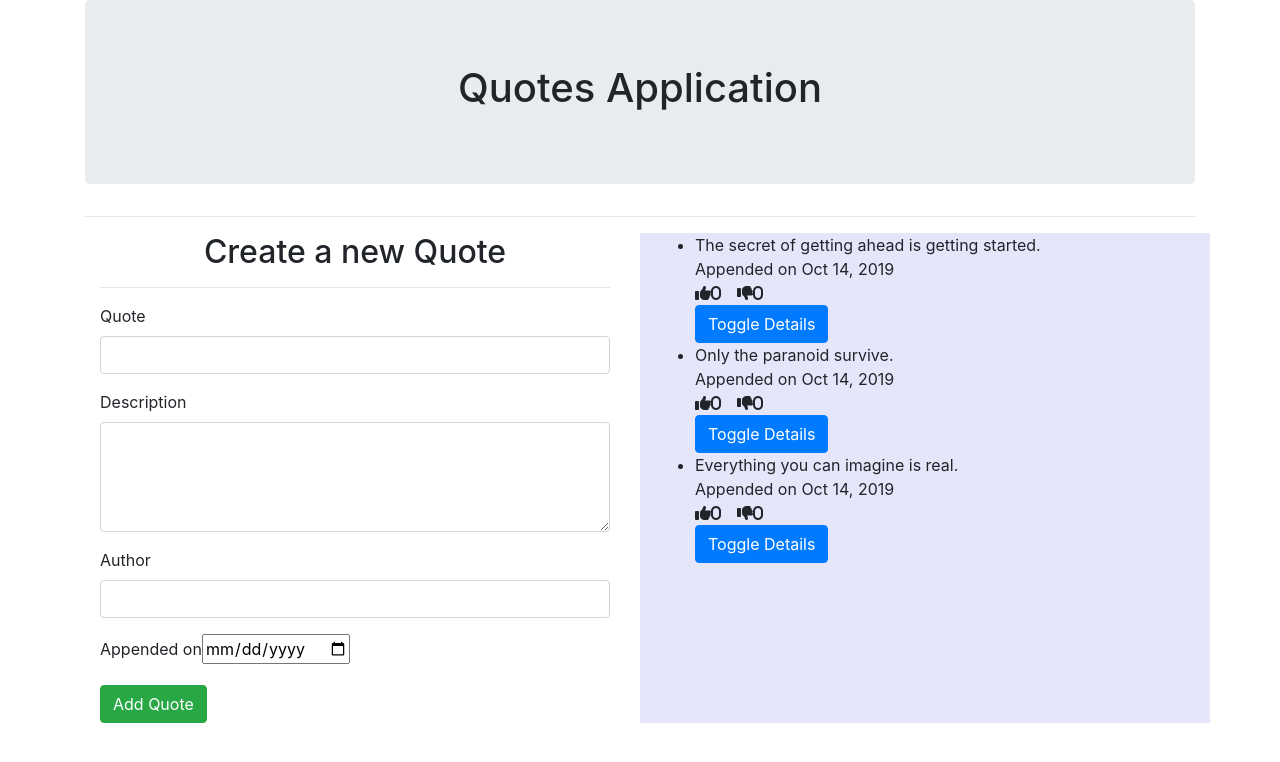
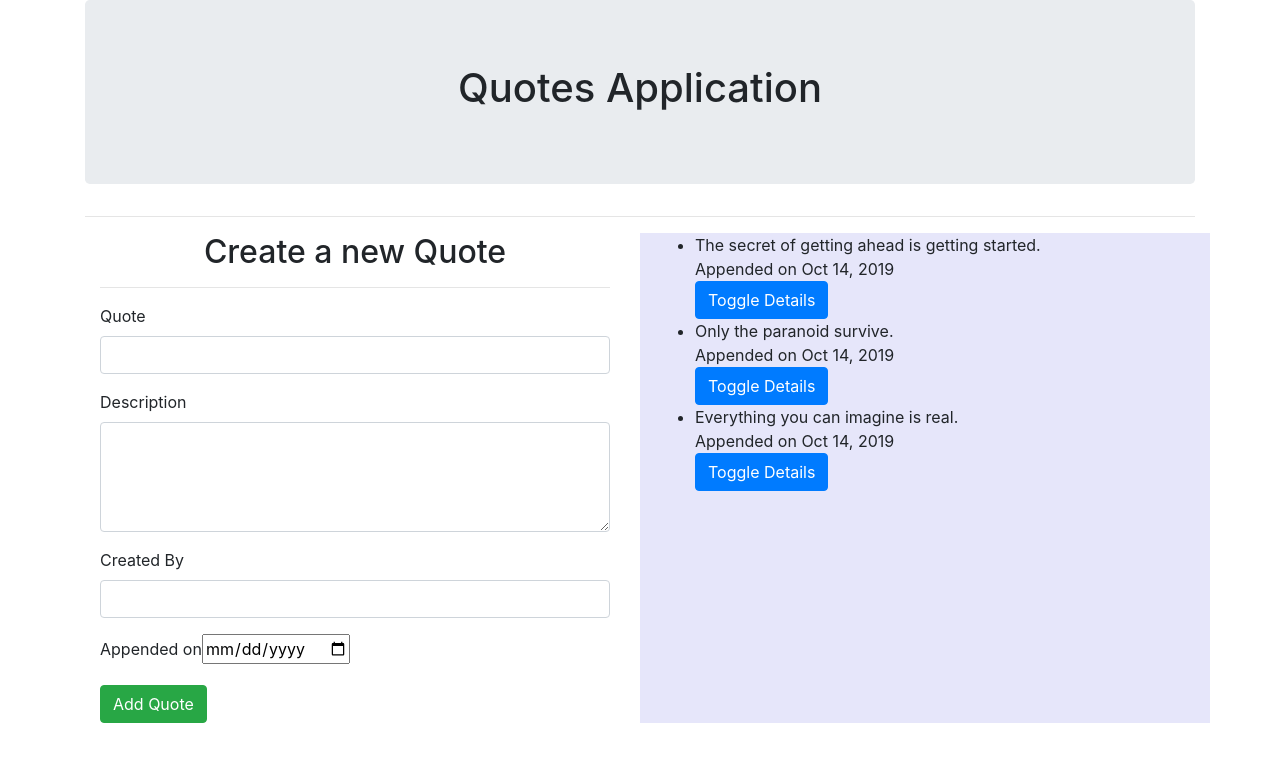
Before and after one commit to wikky2012/QuoteApp, an Angular app: page / in a window 1280 px wide. Shown: the top 762 px of the page. Built offline with nearby package versions, Linux system fonts and the light colour scheme.

Commit message:
like and dislike added

```diff
--- a/src/app/quote-detail/quote-detail.component.html
+++ b/src/app/quote-detail/quote-detail.component.html
@@ -1,4 +1,6 @@
 <p>{{quote.description}}</p>
 <p>This quote wa appended on {{quote.completeDate|dateCount}} days ago</p>
-<p >Authored By: {{quote.submittedBy}}</p>
+<p >Created By: {{quote.submittedBy}}</p>
+<i (click) = 'upVote()' class ="fas fa-thumbs-up">{{numberOfLikes}}</i>
+<i (click) = 'downVote()' class ="fas fa-thumbs-down pl-3">{{numberOfDislike}}</i><br>
 <button (click)= 'quoteDelete(true)'  class="btn btn-danger">Delete Quote</button>
--- a/src/app/quote-detail/quote-detail.component.ts
+++ b/src/app/quote-detail/quote-detail.component.ts
@@ -15,7 +15,17 @@ export class QuoteDetailComponent implements OnInit {
     this.isComplete.emit(complete);
   }
 
+  numberOfLikes : number = 0;
+  numberOfDislike : number = 0;
 
+  upVote(){
+    this.numberOfLikes++;
+  }
+
+
+  downVote(){
+    this.numberOfDislike++;
+  }
   constructor() { }
 
   ngOnInit(): void {
--- a/src/app/quote-form/quote-form.component.html
+++ b/src/app/quote-form/quote-form.component.html
@@ -22,7 +22,7 @@
 
         <div class="form-group">
 
-          <label for="author">Author</label>
+          <label for="author">Created By</label>
           <input type="text" class="form-control" id="author" [(ngModel)]="newQuote.submittedBy" name="author" #author='ngModel' required>
         <div [hidden]="author.valid || author.pristine" class="alert alert-danger">
           <p>Name is required</p>
--- a/src/app/quote-form/quote-form.component.ts
+++ b/src/app/quote-form/quote-form.component.ts
@@ -11,6 +11,7 @@ export class QuoteFormComponent implements OnInit {
   @Output() addQuote = new EventEmitter<Quote>();
   submitQuote(){
 this.addQuote.emit(this.newQuote);
+
 this.newQuote = new Quote(0,"","","",new Date());
   }
   constructor() { }
--- a/src/app/quote/quote.component.html
+++ b/src/app/quote/quote.component.html
@@ -12,8 +12,7 @@
        <ul>
          <div *ngFor='let quote of quotes;let i = index'>
           <li>{{quote.name}} <br> Appended on {{quote.completeDate|date}}</li>
-          <i (click) = 'upVote()' class ="fas fa-thumbs-up">{{numberOfLikes}}</i>
-          <i (click) = 'downVote()' class ="fas fa-thumbs-down pl-3">{{numberOfDislike}}</i><br>
+
           <button (click)='toggleDetails(i)' class="btn btn-primary">Toggle Details</button>
           <app-quote-detail *ngIf='quote.showDescription' [quote]='quote' (isComplete) = 'deleteQuote($event,i)'></app-quote-detail>
         </div>
--- a/src/app/quote/quote.component.ts
+++ b/src/app/quote/quote.component.ts
@@ -32,18 +32,6 @@ export class QuoteComponent implements OnInit {
     quote.completeDate = new Date(quote.completeDate)
     this.quotes.push(quote)
   }
-
-  numberOfLikes : number = 0;
-  numberOfDislike : number = 0;
-
-  upVote(){
-    this.numberOfLikes++;
-  }
-
-
-  downVote(){
-    this.numberOfDislike++;
-  }
   constructor() { }
 
   ngOnInit(): void {
```
